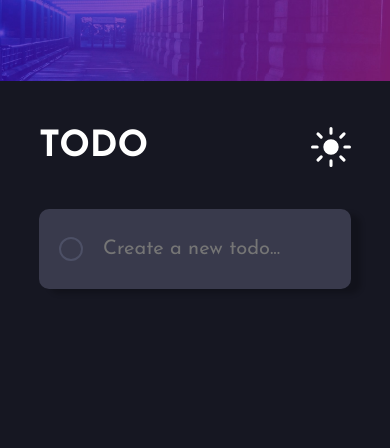
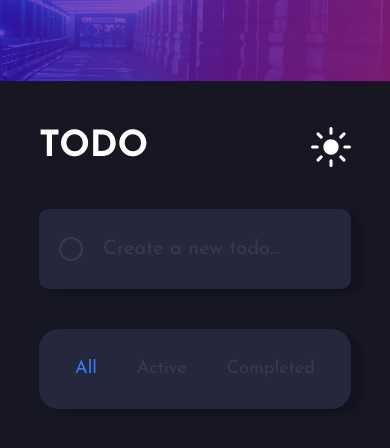
Before and after one commit to 1nickael1/todo-vue, a Vue app: page / in a window 390 px wide. Shown: the top 448 px of the page. Built offline with nearby package versions, Linux system fonts and the light colour scheme.

Commit message:
add mobile style, new functions

```diff
--- a/src/App.vue
+++ b/src/App.vue
@@ -7,36 +7,50 @@
 			</div>
 			<div class="create-todo">
 				<a></a>
-				<input v-model="newTodo" placeholder="Create a new todo..." @keyup.enter="addNewTodo" />
+				<input v-model="newTodo"  placeholder="Create a new todo..." @keyup.enter="addNewTodo" />
 			</div>
 			<div class="container-todo">
-				<div class="list-todos" v-for="(todo, index) in todos" :key="index">
-					<a @click="checkTodo(index)">
+				<div class="list-todos" v-for="(todo, index) in todosToShow" :key="index">
+					<div style="width: 100%">
+						<a :class="[{'icon-checked': todo.completed}]" @click="checkTodo(index)">
 							<img v-if="todo.completed" src="./assets/images/icon-check.svg" />
 						</a>
-					<p :class="[{'text-checked': todo.completed}]">{{todo.descript}}</p>
+						<p :class="[{'text-checked': todo.completed}, {'text-unchecked': !todo.completed}]">{{todo.descript}}</p>
 					</div>
-				<div v-if="todos.length > 0" class="list-todos-footer" @click="clearCompleted">
-					<p>Clear Completed</p>
+					<img @click="removeTodo(index)" src="./assets/images/icon-cross.svg" alt="">
 				</div>
+				<div v-if="todosOriginal.length > 0" class="list-todos-footer">
+					<p>{{todosOriginal.length}} items left</p>
+					<div class="buttons-footer">
+						<p @click="listAllTodos" :class="[{'buttons-footer-active': buttonActive === 1}]">All</p>
+						<p @click="listActiveTodos" :class="[{'buttons-footer-active': buttonActive === 2}]">Active</p>
+						<p @click="listCompletedTodos" :class="[{'buttons-footer-active': buttonActive === 3}]">Completed</p>
+					</div>
+					<p @click="clearCompleted">Clear Completed</p>
+				</div>
+			</div>
+			<div class="buttons-footer-mobile">
+				<p @click="listAllTodos" :class="[{'buttons-footer-active': buttonActive === 1}]">All</p>
+				<p @click="listActiveTodos" :class="[{'buttons-footer-active': buttonActive === 2}]">Active</p>
+				<p @click="listCompletedTodos" :class="[{'buttons-footer-active': buttonActive === 3}]">Completed</p>
 			</div>
 		</div>
 	</div>
 </template>
 
 <script>
+import { defineComponent } from '@vue/runtime-core';
 import './assets/Global.css';
 // import TodoCard from './components/TodoCard'
-export default {
+export default defineComponent({
 		name: 'App',
 		data() {
 				return {
-				todos: [],
+					todosOriginal: [],
+					todosToShow: [],
 					newTodo: '',
+					buttonActive: 1,
 				}
-	},
-	components: {
-		// TodoCard
 		},
 		mounted() {
 			this.recoveryTodos();
@@ -45,34 +59,54 @@ export default {
 			recoveryTodos() {
 				const todosRecovered =  JSON.parse(localStorage.getItem('@todos'))
 				if(todosRecovered) {
-				this.todos = todosRecovered;
+					this.todosOriginal = todosRecovered;
+					this.todosToShow = todosRecovered;
 				}
 			},
 			setOnLocalStorage() {
-			localStorage.setItem('@todos', JSON.stringify(this.todos));
+				localStorage.setItem('@todos', JSON.stringify(this.todosOriginal));
+				this.todosToShow = this.todosOriginal
 			},
 			addNewTodo() {
-			this.todos.push({descript: this.newTodo, completed: false});
+				this.todosOriginal.push({descript: this.newTodo, completed: false});
 				this.newTodo = '';
 
 				this.setOnLocalStorage();
 			},
 			checkTodo(index) {
-			if(this.todos[index].completed) {
-				this.todos[index].completed = false
+				if(this.todosOriginal[index].completed) {
+					this.todosOriginal[index].completed = false
 				} else {
-				this.todos[index].completed = true
+					this.todosOriginal[index].completed = true
+
 				}
-
 				this.setOnLocalStorage();
 			},
 			clearCompleted() {
-			this.todos = this.todos.filter(item => item.completed != true);
+				this.todosOriginal = this.todosOriginal.filter(item => item.completed != true);
 				this.setOnLocalStorage();
+			},
+			removeTodo(indexTodo) {
+				this.todosOriginal = this.todosOriginal.filter((item, index) => index != indexTodo);
+				this.setOnLocalStorage();
+			},
+			listAllTodos() {
+				this.buttonActive = 1;
+				this.todosToShow =  this.todosOriginal;
+			},
+			listActiveTodos() {
+				this.buttonActive = 2;
+				this.todosToShow = this.todosOriginal.filter(item => item.completed === false);
+			},
+			listCompletedTodos() {
+				this.buttonActive = 3;
+				this.todosToShow = this.todosOriginal.filter(item => item.completed === true);
 			}
 
 		}
-}
+
+	})
+
 </script>
 
 <style>
--- a/src/assets/Global.css
+++ b/src/assets/Global.css
@@ -1,6 +1,6 @@
 :root {
     --primary: hsl(220, 98%, 61%);
-    --check-background: linear-gradient(hsl(192, 100%, 67%), hsl(280, 87%, 65%));
+    --check-background: linear-gradient(to bottom right,#57ddff, #c058f3);
 
     --very-dark-blue: hsl(235, 21%, 11%);
     --very-dark-desaturated-blue: hsl(235, 24%, 19%);
@@ -59,13 +59,14 @@
 .create-todo {
     width: 100%;
     height: 80px;
-    background: var(--very-dark-grayish-blue);
+    background: var(--very-dark-desaturated-blue);
     display: flex;
     justify-content: flex-start;
     align-items: center;
     border-radius: 10px;
     box-shadow: 10px 5px 5px rgba(0, 0, 0, 0.2);
     margin-top: 5vh;
+    /* padding: 10px 0; */
 }
 
 .create-todo > input {
@@ -76,14 +77,22 @@
     font-family: 'Josefin Sans', sans-serif;
     outline: none;
     height: 20px;
+    max-height: 100%;
+    width: 100%;
+    margin-right: 20px;
     text-align: left;
+}
+
+.create-todo > input::placeholder {
+    color: var(--very-dark-grayish-blue);
 }
 
 .create-todo > a {
     height: 20px;
     width: 20px;
+    min-width: 20px;
     border-radius: 20px;
-    border: 2px solid var(--very-dark-grayish-blue-check);
+    border: 2px solid var(--very-dark-grayish-blue);
     margin-left: 20px;
     cursor: pointer;
 }
@@ -103,33 +112,42 @@
 
 .list-todos {
     width: 100%;
-    height: 80px;
-    background: var(--very-dark-grayish-blue);
+    height: 100%;
+    min-height: 80px;
+    background: var(--very-dark-desaturated-blue);
     display: flex;
-    justify-content: flex-start;
+    justify-content: space-between;
     align-items: center;
     /* border-radius: 10px; */
     box-shadow: 10px 5px 5px rgba(0, 0, 0, 0.2);
     /* margin-top: 5vh; */
-    border-top-color: var(--light-grayish-blue);
+    border-top-color: var(--very-dark-grayish-blue);
     border-top-width: 1px;
     border-top-style: solid;
 }
 
-.list-todos > input {
-    color: var(--light-grayish-blue);
-    margin-left: 20px;
-    background: inherit;
-    font-size: 20px;
-    font-family: 'Josefin Sans', sans-serif;
-    outline: none;
-    height: 20px;
-    text-align: left;
+.list-todos > div {
+    display: flex;
+    align-items: center;
+    max-height: 100%;
+    padding: 20px 0px;
 }
 
-.list-todos > a {
+.list-todos > div > p {
+    margin-left: 20px;
+    max-width: 100%;
+    word-break: break-word;
+}
+
+.list-todos > img {
+    margin: 0 20px;
+    cursor: pointer;
+}
+
+.list-todos > div > a {
     height: 20px;
     width: 20px;
+    min-width: 20px;
     border-radius: 20px;
     border: 2px solid var(--very-dark-grayish-blue-check);
     margin-left: 20px;
@@ -139,32 +157,91 @@
     align-items: center;
 }
 
-.list-todos > p {
-    color: var(--light-grayish-blue);
-    margin-left: 20px;
-}
-
 .list-todos-footer {
     width: 100%;
     height: 80px;
-    background: var(--very-dark-grayish-blue);
+    background: var(--very-dark-desaturated-blue);
     display: flex;
-    justify-content: flex-start;
+    justify-content: space-between;
     align-items: center;
     /* border-radius: 10px; */
     box-shadow: 10px 5px 5px rgba(0, 0, 0, 0.2);
     /* margin-top: 5vh; */
-    border-top-color: var(--light-grayish-blue);
+    border-top-color: var(--very-dark-grayish-blue);
     border-top-width: 1px;
     border-top-style: solid;
 }
 
 .list-todos-footer > p {
-    color: var(--light-grayish-blue);
+    color: var(--very-dark-grayish-blue);
+}
+
+.list-todos-footer > :first-child {
     margin-left: 20px;
+}
+
+.list-todos-footer > :last-child {
+    margin-right: 20px;
     cursor: pointer;
+}
+
+.buttons-footer {
+    display: flex;
+    justify-content: space-between;
+    width: 30%;
+    color: var(--very-dark-grayish-blue);
+
+}
+
+.buttons-footer > p {
+    cursor: pointer;
+}
+
+.icon-checked {
+    background-image: var(--check-background);
 }
 
 .text-checked {
     text-decoration: line-through;
+    color: var(--very-dark-grayish-blue-check);
 }
+
+.text-unchecked {
+    color: var(--light-grayish-blue);
+}
+
+.buttons-footer-active {
+    color: var(--primary);
+}
+
+.buttons-footer-mobile {
+    display: none;
+    justify-content: center;
+    align-items: center;
+    height: 80px;
+    width: 100%;
+    color: var(--very-dark-grayish-blue);
+    background: var(--very-dark-desaturated-blue);
+    margin-top: 20px;
+    border-radius: 20px;
+    box-shadow: 10px 5px 5px rgba(0, 0, 0, 0.2);
+}
+
+.buttons-footer-mobile > p {
+    margin-right: 40px;
+    cursor: pointer;
+}
+
+.buttons-footer-mobile > :last-child {
+    margin-right: 0px;
+}
+
+@media (max-width: 1024px) {
+    .buttons-footer {
+        display: none;
+    }
+
+    .buttons-footer-mobile {
+        display: flex;
+    }
+}
```
Also changed, not shown: 1 other file (tests, documents, lock files or other folders). Lines whose indentation alone changed are shown as unchanged.
